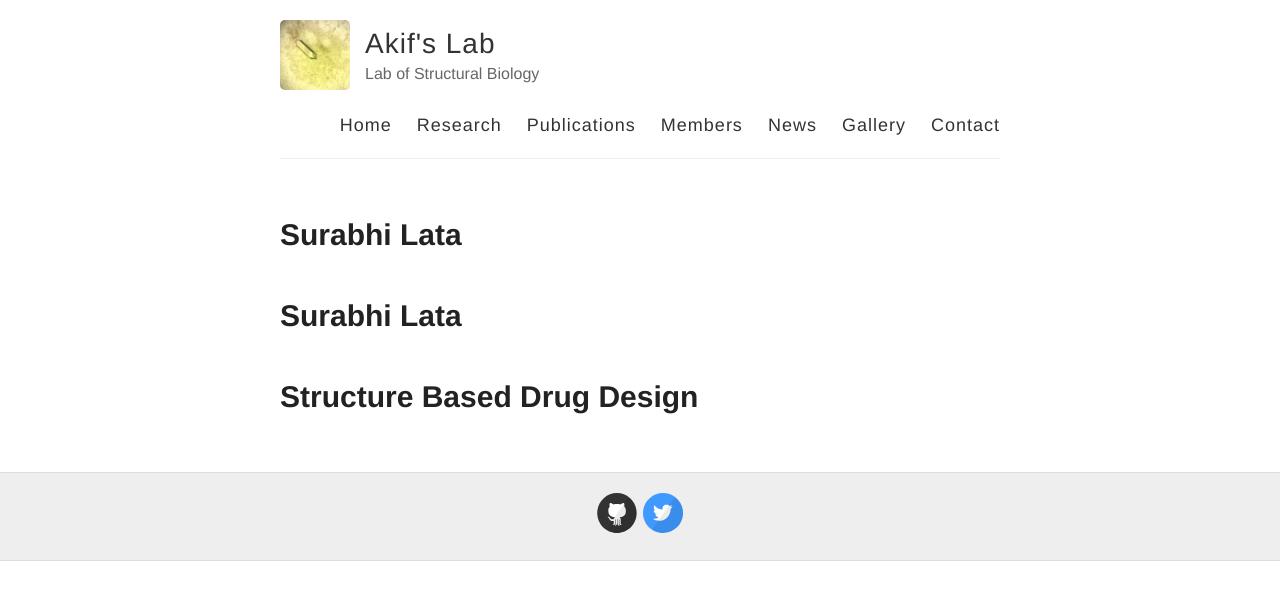
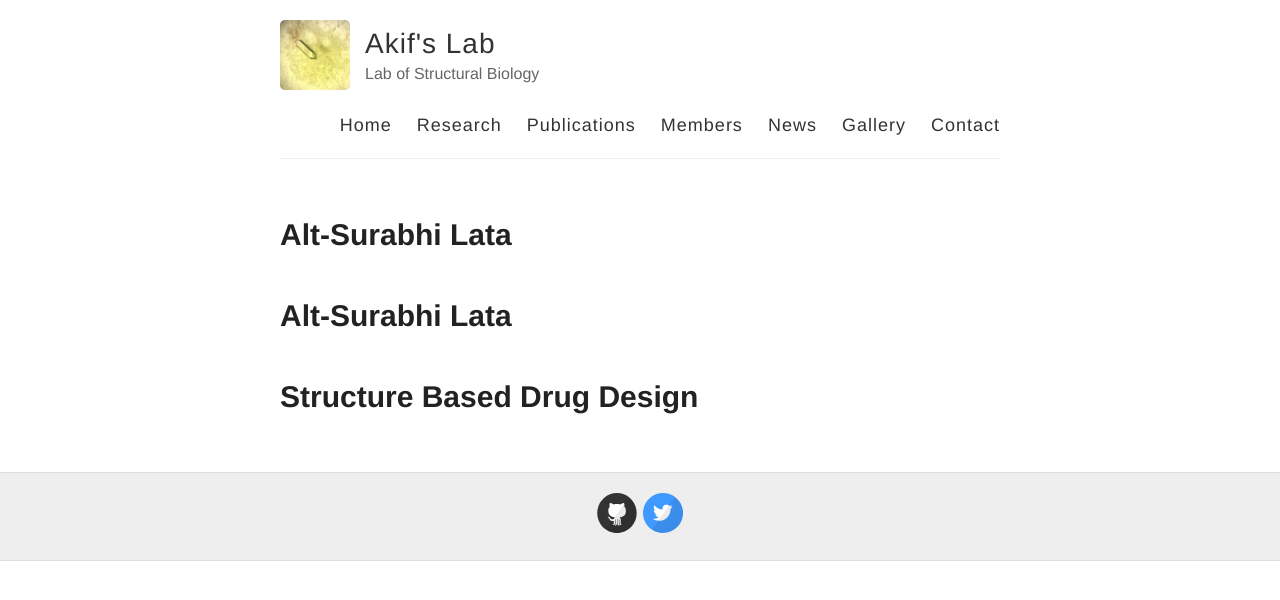
Before and after one commit to akifslab/akifslab.github.io, a Jekyll site: the page built from members.md, in a window 1280 px wide. Shown: the top 600 px of the page. Built offline with Jekyll 4.4.1, drawn with Linux system fonts in a browser that asks for light colours; our own code applies the rules of GitHub Pages for plain Markdown files.

Commit message:
Update members.md

```diff
--- a/members.md
+++ b/members.md
@@ -1,2 +1,2 @@
-# Surabhi Lata
+# Alt-Surabhi Lata
 # Structure Based Drug Design
```
